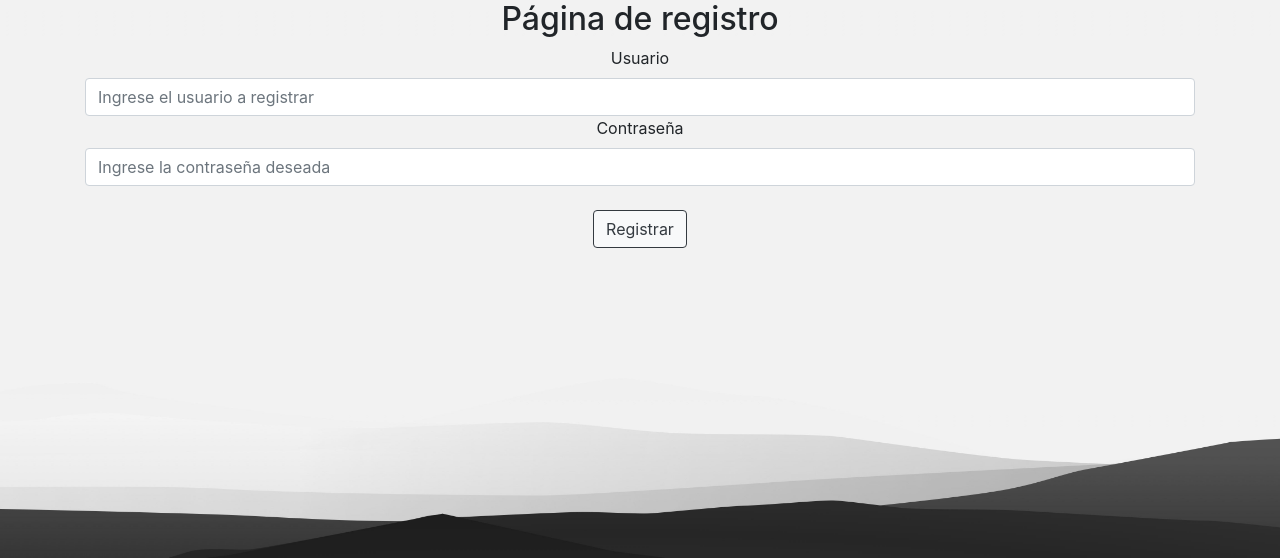
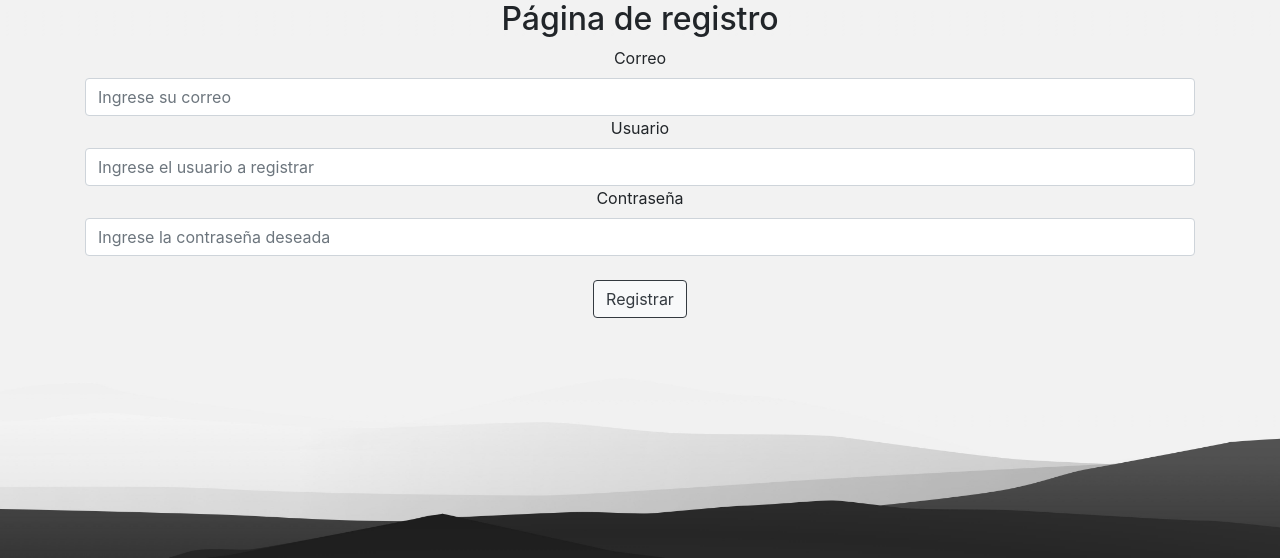
Before and after one commit to Skex420/AmbienteWeb, a PHP site: page /Registration.php in a window 1280 px wide. Shown: the top 558 px of the page. Run offline with PHP 8.4, Linux system fonts and the light colour scheme.

Commit message:
added e-mail in both the DB and the Registration form

```diff
--- a/Registration.php
+++ b/Registration.php
@@ -1,6 +1,7 @@
 <?php
 
     if (isset($_POST['btnRegister'])){
+        $email=$_POST['txtCorreo'];
         $username=$_POST['txtUsuario'];
         $pass=$_POST['txtPass'];
         include 'ConnBD.php';
@@ -10,7 +11,7 @@
 
         if (mysqli_num_rows($resultadoBusqueda)==0){
             $con -> next_result();
-            $queryInsertarUsuario="call Insertar_Usuario('$username','$pass',2);";
+            $queryInsertarUsuario="call Insertar_Usuario('$email','$username','$pass',2);";
             $resultadoUsuario=$con->query($queryInsertarUsuario);
             $con -> next_result();
             CerrarBD($con);
@@ -31,7 +32,7 @@
     <meta name="viewport" content="width=device-width, initial-scale=1, shrink-to-fit=no">
     <meta name="description" content="">
     <meta name="author" content="">
-    <title>Lista de productos</title>
+    <title>Le Tech</title>
     <link href="vendor/bootstrap/css/bootstrap.min.css" rel="stylesheet">
     <link href="css/simple-sidebar.css" rel="stylesheet">
     <link href="css/background.css" rel="stylesheet">
@@ -51,6 +52,14 @@
             </div>
             <div class="row">
                 <div class="col-12">
+                    <label for="txtCorreo">Correo</label>
+                    <input type="text" id="txtCorreo" name="txtCorreo" class="form-control" value=""
+                        placeholder='Ingrese su correo' required
+                        oninvalid="this.setCustomValidity('El correo es requerido')" oninput="setCustomValidity('')" />
+                </div>
+            </div>
+            <div class="row">
+                <div class="col-12">
                     <label for="txtUsuario">Usuario</label>
                     <input type="text" id="txtUsuario" name="txtUsuario" class="form-control" value=""
                         placeholder='Ingrese el usuario a registrar' required
@@ -61,7 +70,7 @@
                 <div class="col-12">
 
                     <label for="txtPass">Contraseña</label>
-                    <input type="text" id="txtPass" name="txtPass" class="form-control" value=""
+                    <input type="password" id="txtPass" name="txtPass" class="form-control" value=""
                         placeholder='Ingrese la contraseña deseada' required
                         oninvalid="this.setCustomValidity('La contraseña es requerida')"
                         oninput="setCustomValidity('')" />
--- a/landingPage.php
+++ b/landingPage.php
@@ -14,7 +14,7 @@
         <meta name="viewport" content="width=device-width, initial-scale=1, shrink-to-fit=no">
         <meta name="description" content="">
         <meta name="author" content="">
-        <title>Admintest</title>
+        <title>Admin</title>
         <link href="vendor/bootstrap/css/bootstrap.min.css" rel="stylesheet">
         <link href="css/simple-sidebar.css" rel="stylesheet">
         <link href="css/background.css" rel="stylesheet">
```
